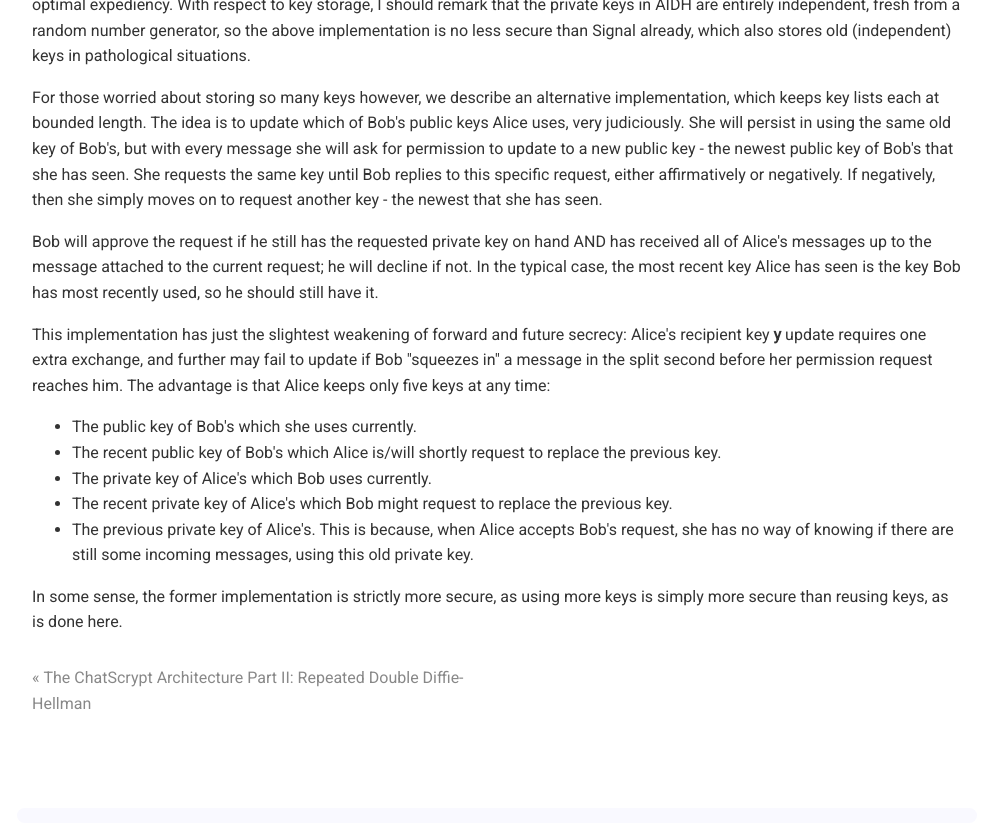
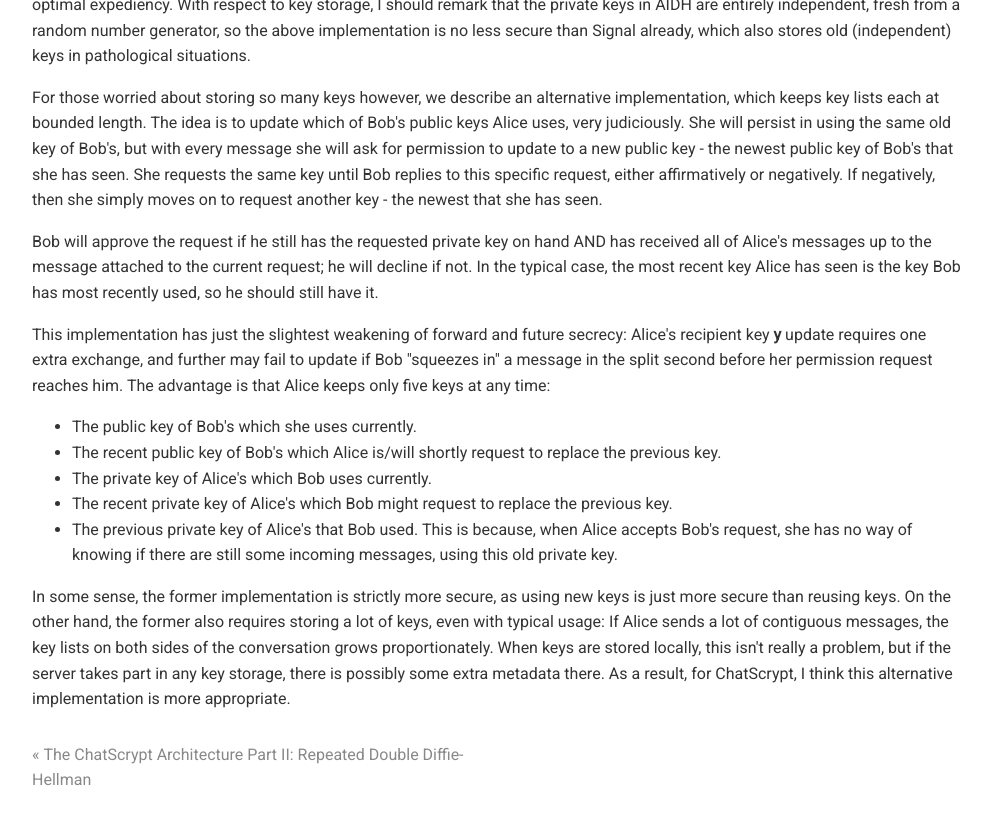
Before and after one commit to chatscrypt/chatscrypt.github.io, a Jekyll site: the page built from _posts/2020-01-23-the-chatscrypt-architecture-part-iii-authenticated-inductive-diffie-hellman.html, in a window 1280 px wide and 900 px high, scrolled down 2703 px. Shown: the top 825 px of the window, without its empty margins (143-1134 px from the left). Built offline with Jekyll 4.4.1, drawn with Linux system fonts in a browser that asks for light colours; comment, search, counter and statistics services are not loaded.

Commit message:
Update 2020-01-23-the-chatscrypt-architecture-part-iii-authenticated-inductive-diffie-hellman.html

```diff
--- a/_posts/2020-01-23-the-chatscrypt-architecture-part-iii-authenticated-inductive-diffie-hellman.html
+++ b/_posts/2020-01-23-the-chatscrypt-architecture-part-iii-authenticated-inductive-diffie-hellman.html
@@ -100,7 +100,7 @@
 <li>The recent public key of Bob's which Alice is/will shortly request to replace the previous key.
 <li>The private key of Alice's which Bob uses currently.
 <li>The recent private key of Alice's which Bob might request to replace the previous key.
-<li>The previous private key of Alice's. This is because, when Alice accepts Bob's request, she has no way of knowing if there are still some incoming messages, using this old private key.
+<li>The previous private key of Alice's that Bob used. This is because, when Alice accepts Bob's request, she has no way of knowing if there are still some incoming messages, using this old private key.
 </ul>
 
-In some sense, the former implementation is strictly more secure, as using more keys is simply more secure than reusing keys, as is done here.
+In some sense, the former implementation is strictly more secure, as using new keys is just more secure than reusing keys. On the other hand, the former also requires storing a lot of keys, even with typical usage: If Alice sends a lot of contiguous messages, the key lists on both sides of the conversation grows proportionately. When keys are stored locally, this isn't really a problem, but if the server takes part in any key storage, there is possibly some extra metadata there. As a result, for ChatScrypt, I think this alternative implementation is more appropriate.
```
